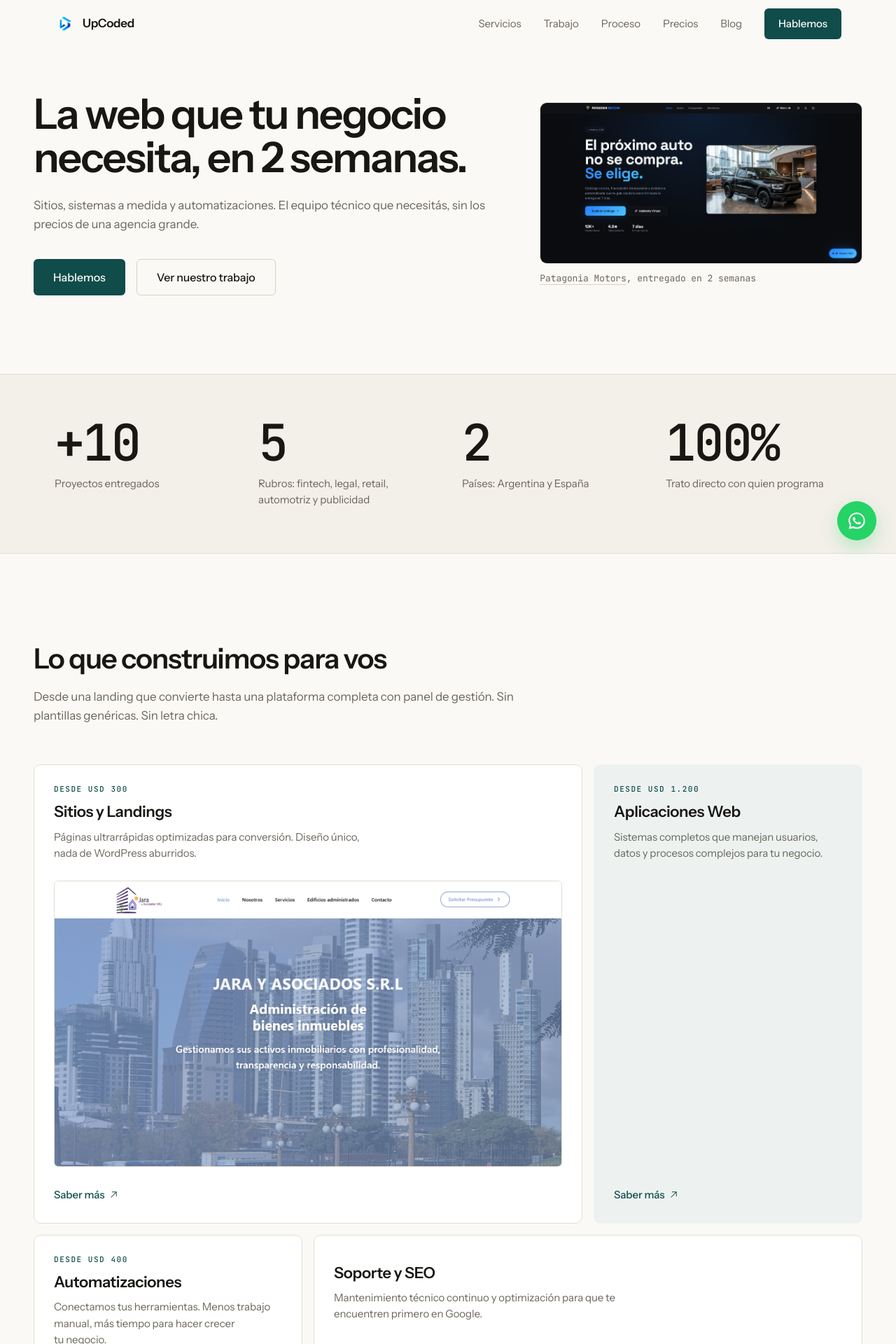
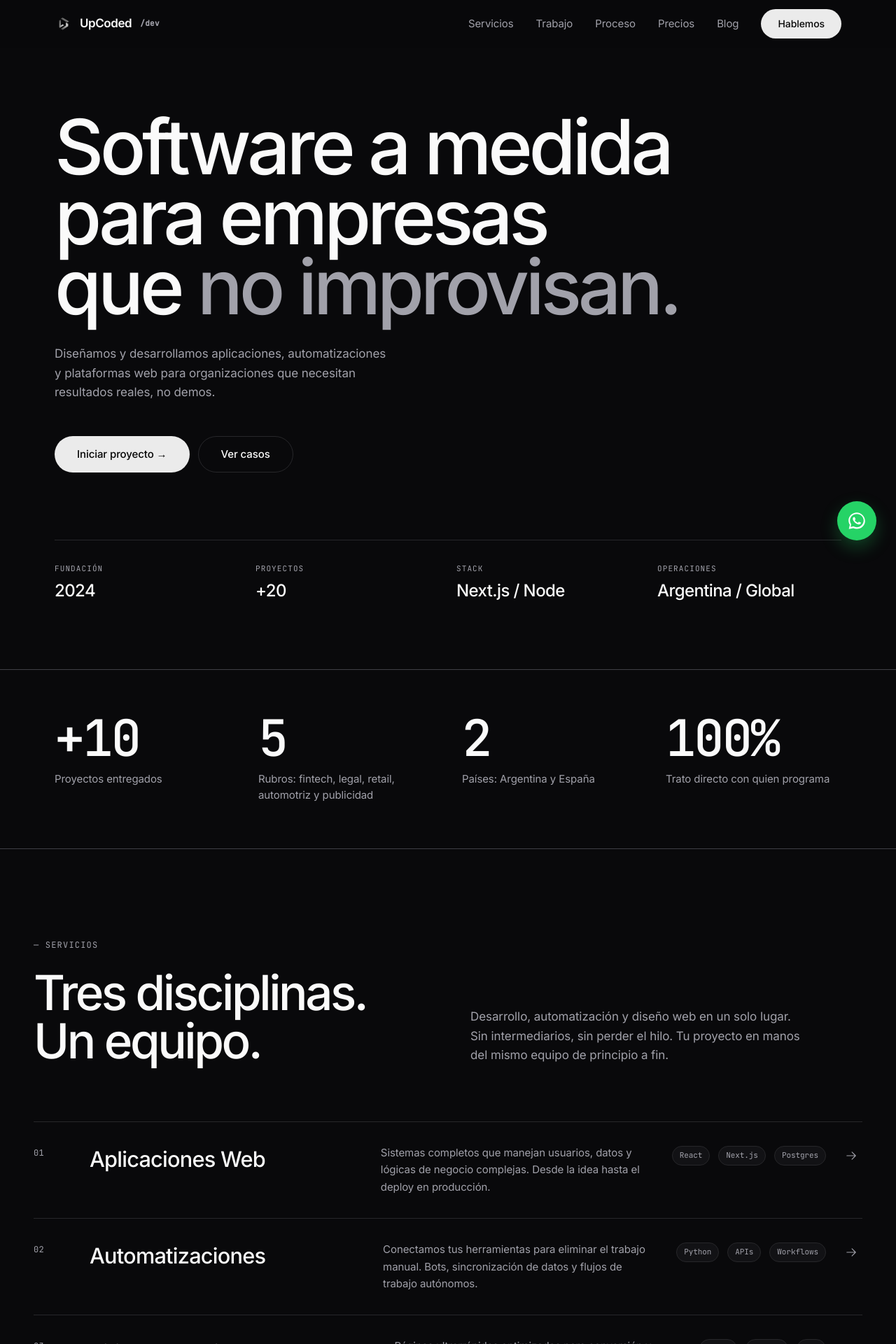
Before and after one commit to JuanGonzalez89/UpCoded-Landing, a Next.js app: page / in a window 1280 px wide. Shown: the top 1920 px of the page at 70% size. Built offline with nearby package versions, Linux system fonts and the light colour scheme.

Commit message:
refactor: dark mode y nuevo diseño estructural

```diff
--- a/src/app/globals.css
+++ b/src/app/globals.css
@@ -37,24 +37,14 @@
   }
 
   :focus-visible {
-    outline: 2px solid theme('colors.primary');
+    outline: 1px solid theme('colors.outline-variant');
     outline-offset: 2px;
     border-radius: 2px;
-  }
-
-  /* Dentro de un bloque de tinta el foco tiene que verse sobre fondo oscuro. */
-  .on-ink :focus-visible {
-    outline-color: theme('colors.accent-ink');
   }
 
   ::selection {
     background-color: theme('colors.primary');
     color: theme('colors.on-primary');
-  }
-
-  .on-ink ::selection {
-    background-color: theme('colors.accent-ink');
-    color: theme('colors.ink');
   }
 }
 
@@ -71,7 +61,7 @@
 
 /* MDX Blog Prose */
 .prose-upcoded {
-  color: #6c665c;
+  color: #A1A1AA;
   font-size: 1.0625rem;
   line-height: 1.7;
   max-width: 68ch;
@@ -82,7 +72,7 @@
   font-weight: 600;
   line-height: 1.15;
   letter-spacing: -0.025em;
-  color: #191713;
+  color: #FAFAFA;
   margin-top: 3rem;
   margin-bottom: 1rem;
 }
@@ -91,7 +81,7 @@
   font-size: 1.25rem;
   font-weight: 600;
   letter-spacing: -0.015em;
-  color: #191713;
+  color: #FAFAFA;
   margin-top: 2rem;
   margin-bottom: 0.75rem;
 }
@@ -101,7 +91,7 @@
 }
 
 .prose-upcoded strong {
-  color: #191713;
+  color: #FAFAFA;
   font-weight: 600;
 }
 
@@ -124,7 +114,7 @@
   top: 0.7em;
   width: 10px;
   height: 1px;
-  background-color: #0f4c4a;
+  background-color: #FAFAFA;
 }
 
 .prose-upcoded ol {
@@ -144,14 +134,14 @@
   content: counter(list-counter);
   position: absolute;
   left: 0;
-  color: #0f4c4a;
+  color: #FAFAFA;
   font-family: var(--font-jetbrains-mono), ui-monospace, monospace;
   font-size: 0.8125rem;
   font-variant-numeric: tabular-nums;
 }
 
 .prose-upcoded a {
-  color: #0f4c4a;
+  color: #FAFAFA;
   text-decoration: underline;
   text-decoration-thickness: 1px;
   text-underline-offset: 3px;
@@ -159,14 +149,14 @@
 }
 
 .prose-upcoded a:hover {
-  color: #0a3735;
+  color: #A1A1AA;
 }
 
 .prose-upcoded blockquote {
-  border-left: 2px solid #0f4c4a;
+  border-left: 2px solid #FAFAFA;
   padding: 0.25rem 0 0.25rem 1.5rem;
   margin: 2rem 0;
-  color: #191713;
+  color: #FAFAFA;
   font-size: 1.125rem;
   line-height: 1.5;
 }
@@ -174,15 +164,15 @@
 .prose-upcoded code {
   font-family: var(--font-jetbrains-mono), ui-monospace, monospace;
   font-size: 0.8125rem;
-  background: #f3efe9;
-  border: 1px solid #e3ddd3;
+  background: #18181B;
+  border: 1px solid #27272A;
   border-radius: 4px;
   padding: 0.15em 0.4em;
-  color: #0f4c4a;
+  color: #FAFAFA;
 }
 
 .prose-upcoded pre {
-  background: #191713;
+  background: #121215;
   border-radius: 10px;
   padding: 1.25rem;
   overflow-x: auto;
@@ -194,12 +184,12 @@
   border: none;
   padding: 0;
   font-size: 0.8125rem;
-  color: #8fc9c1;
+  color: #FAFAFA;
 }
 
 .prose-upcoded hr {
   border: none;
-  border-top: 1px solid #e3ddd3;
+  border-top: 1px solid #27272A;
   margin: 2.5rem 0;
 }
 
@@ -213,8 +203,8 @@
 .prose-upcoded th {
   text-align: left;
   padding: 0.75rem 1rem 0.75rem 0;
-  border-bottom: 1px solid #d8d1c6;
-  color: #191713;
+  border-bottom: 1px solid #3F3F46;
+  color: #FAFAFA;
   font-family: var(--font-jetbrains-mono), ui-monospace, monospace;
   font-size: 0.6875rem;
   text-transform: uppercase;
@@ -224,8 +214,8 @@
 
 .prose-upcoded td {
   padding: 0.75rem 1rem 0.75rem 0;
-  border-bottom: 1px solid #e3ddd3;
-  color: #6c665c;
+  border-bottom: 1px solid #27272A;
+  color: #A1A1AA;
 }
 
 .prose-upcoded tr:last-child td {
--- a/src/app/layout.tsx
+++ b/src/app/layout.tsx
@@ -1,13 +1,13 @@
 import type { Metadata, Viewport } from 'next';
-import { Instrument_Sans, JetBrains_Mono } from 'next/font/google';
+import { Inter, JetBrains_Mono } from 'next/font/google';
 import { WhatsAppFloat } from '@/components/ui/whatsapp-float';
 // @ts-ignore: global CSS is handled by Next.js
 import './globals.css';
 
-const instrumentSans = Instrument_Sans({
+const inter = Inter({
   subsets: ['latin'],
   display: 'swap',
-  variable: '--font-instrument-sans',
+  variable: '--font-instrument-sans', // Keeping the variable name so we don't break tailwind classes
 });
 
 const jetbrainsMono = JetBrains_Mono({
@@ -18,8 +18,8 @@ const jetbrainsMono = JetBrains_Mono({
 });
 
 export const viewport: Viewport = {
-  themeColor: '#FBF9F6',
-  colorScheme: 'light',
+  themeColor: '#09090B',
+  colorScheme: 'dark',
 };
 
 export const metadata: Metadata = {
@@ -203,7 +203,7 @@ export default function RootLayout({
   children,
 }: Readonly<{ children: React.ReactNode }>) {
   return (
-    <html lang="es-AR" className={`${instrumentSans.variable} ${jetbrainsMono.variable}`}>
+    <html lang="es-AR" className={`${inter.variable} ${jetbrainsMono.variable}`}>
       <head>
         <script
           type="application/ld+json"
--- a/src/components/sections/section-02-nav.tsx
+++ b/src/components/sections/section-02-nav.tsx
@@ -57,17 +57,17 @@ export default function NavSection() {
           className="mx-auto flex h-[68px] max-w-container-max items-center justify-between px-margin-mobile md:px-margin-desktop"
         >
           <Link
-            className="flex items-center gap-2.5 text-[1.0625rem] font-semibold tracking-[-0.02em] text-on-surface"
+            className="flex items-center gap-2.5 text-[1.0625rem] font-semibold tracking-tight text-on-surface"
             href="/"
           >
             <Image
               src="/portfolio/logo_upcoded/Logo_Upcoded_192x192.png"
               alt=""
-              width={30}
-              height={30}
-              className="object-contain"
+              width={26}
+              height={26}
+              className="object-contain grayscale invert"
             />
-            UpCoded
+            UpCoded<span className="font-mono text-[11px] text-on-surface-variant tracking-wide ml-0.5">/dev</span>
           </Link>
 
           <div className="hidden items-center gap-8 md:flex">
@@ -81,7 +81,7 @@ export default function NavSection() {
               </Link>
             ))}
             <Link
-              className="rounded-md bg-primary px-5 py-2.5 text-[0.9375rem] font-medium text-on-primary transition-colors duration-200 ease-upcoded hover:bg-primary-container active:scale-[0.98]"
+              className="rounded-full bg-primary px-6 py-2.5 text-[0.875rem] font-medium text-on-primary transition-opacity duration-200 ease-upcoded hover:opacity-85 active:scale-[0.98]"
               href="/#contacto"
             >
               Hablemos
@@ -115,7 +115,7 @@ export default function NavSection() {
               </Link>
             ))}
             <Link
-              className="mt-8 flex min-h-[52px] items-center justify-center rounded-md bg-primary px-6 text-base font-medium text-on-primary active:scale-[0.98]"
+              className="mt-8 flex min-h-[52px] items-center justify-center rounded-full bg-primary px-6 text-base font-medium text-on-primary active:scale-[0.98]"
               href="/#contacto"
               onClick={() => setMenuOpen(false)}
             >
--- a/src/components/sections/section-03-hero.tsx
+++ b/src/components/sections/section-03-hero.tsx
@@ -1,61 +1,63 @@
-import Image from 'next/image';
 import Link from 'next/link';
 import { FadeInView } from '@/components/ui/fade-in-view';
 
 export default function HeroSection() {
   return (
-    <section className="px-margin-mobile pb-20 pt-[104px] md:px-margin-desktop lg:pb-28 lg:pt-[132px]">
-      <div className="mx-auto grid max-w-container-max grid-cols-1 items-center gap-12 lg:grid-cols-12 lg:gap-14">
-        <FadeInView className="lg:col-span-7">
-          <h1 className="text-display-lg text-on-surface">
-            La web que tu negocio necesita, en 2 semanas.
+    <section className="relative flex min-h-[calc(100vh-68px)] flex-col overflow-hidden">
+      <div className="relative mx-auto flex w-full max-w-container-max flex-1 flex-col justify-between px-margin-mobile py-16 md:px-margin-desktop md:py-24">
+
+        <div className="mt-10 flex flex-col gap-8 md:mt-16">
+          <FadeInView>
+            <h1 className="m-0 max-w-[900px] text-[clamp(52px,8.5vw,122px)] font-medium leading-[0.92] tracking-tighter text-on-surface">
+              Software a medida para empresas que <span className="text-on-surface-variant">no improvisan.</span>
             </h1>
+          </FadeInView>
 
-          <p className="mt-6 max-w-measure text-body-md text-on-surface-variant">
-            Sitios, sistemas a medida y automatizaciones. El equipo técnico que necesitás, sin
-            los precios de una agencia grande.
+          <FadeInView delay={100}>
+            <p className="max-w-[480px] text-[1.0625rem] leading-relaxed text-on-surface-variant">
+              Diseñamos y desarrollamos aplicaciones, automatizaciones y plataformas web para organizaciones que necesitan resultados reales, no demos.
             </p>
+          </FadeInView>
 
-          <div className="mt-9 flex flex-col gap-3 sm:flex-row sm:gap-4">
+          <FadeInView delay={200}>
+            <div className="mt-4 flex flex-wrap items-center gap-3">
               <Link
-              className="inline-flex min-h-[52px] items-center justify-center rounded-md bg-primary px-7 text-base font-medium text-on-primary transition-colors duration-200 ease-upcoded hover:bg-primary-container active:scale-[0.98]"
+                className="inline-flex h-[52px] items-center justify-center rounded-full bg-primary px-8 text-[0.9375rem] font-medium text-on-primary transition-opacity duration-200 hover:opacity-85 active:scale-[0.98]"
                 href="#contacto"
               >
-              Hablemos
+                Iniciar proyecto &rarr;
               </Link>
               <Link
-              className="inline-flex min-h-[52px] items-center justify-center rounded-md border border-outline-strong px-7 text-base font-medium text-on-surface transition-colors duration-200 ease-upcoded hover:border-primary hover:text-primary active:scale-[0.98]"
+                className="inline-flex h-[52px] items-center justify-center rounded-full border border-outline px-8 text-[0.9375rem] font-medium text-on-surface transition-colors duration-200 hover:border-primary active:scale-[0.98]"
                 href="#portfolio"
               >
-              Ver nuestro trabajo
+                Ver casos
               </Link>
             </div>
           </FadeInView>
+        </div>
 
-        <FadeInView delay={120} className="lg:col-span-5">
-          <figure className="m-0">
-            <div className="overflow-hidden rounded-lg border border-outline-variant bg-surface-container">
-              <Image
-                src="/portfolio/Patagonia_Motors/Preview_Patagonia_Motors.png"
-                alt="Sitio de Patagonia Motors con el catálogo de vehículos en pantalla"
-                width={1200}
-                height={900}
-                priority
-                sizes="(min-width: 1024px) 42vw, 100vw"
-                className="h-auto w-full object-cover"
-              />
+        <FadeInView delay={300}>
+          <div className="mt-24 grid grid-cols-2 gap-6 border-t border-outline pt-8 md:grid-cols-4">
+            <div>
+              <p className="mb-1.5 font-mono text-[11px] uppercase tracking-widest text-on-surface-variant">Fundación</p>
+              <p className="text-2xl font-medium tracking-tight text-on-surface">2024</p>
             </div>
-            <figcaption className="mt-3 font-mono text-code-sm text-on-surface-variant">
-              <Link
-                className="underline decoration-outline-strong underline-offset-4 transition-colors duration-200 ease-upcoded hover:text-primary hover:decoration-primary"
-                href="/portfolio/patagonia-motors"
-              >
-                Patagonia Motors
-              </Link>
-              , entregado en 2 semanas
-            </figcaption>
-          </figure>
+            <div>
+              <p className="mb-1.5 font-mono text-[11px] uppercase tracking-widest text-on-surface-variant">Proyectos</p>
+              <p className="text-2xl font-medium tracking-tight text-on-surface">+20</p>
+            </div>
+            <div>
+              <p className="mb-1.5 font-mono text-[11px] uppercase tracking-widest text-on-surface-variant">Stack</p>
+              <p className="text-2xl font-medium tracking-tight text-on-surface">Next.js / Node</p>
+            </div>
+            <div>
+              <p className="mb-1.5 font-mono text-[11px] uppercase tracking-widest text-on-surface-variant">Operaciones</p>
+              <p className="text-2xl font-medium tracking-tight text-on-surface">Argentina / Global</p>
+            </div>
+          </div>
         </FadeInView>
+
       </div>
     </section>
   );
--- a/src/components/sections/section-05-services.tsx
+++ b/src/components/sections/section-05-services.tsx
@@ -1,54 +1,47 @@
-import Image from 'next/image';
 import Link from 'next/link';
-import { PiArrowUpRight } from 'react-icons/pi';
+import { PiArrowRight } from 'react-icons/pi';
 import { FadeInView } from '@/components/ui/fade-in-view';
 
 type Service = {
+  id: string;
   title: string;
   description: string;
-  price?: string;
   href: string;
-  /** Celda ancha del bento. Exactamente dos de las cuatro la usan. */
-  wide?: boolean;
-  /** Unica celda en tinta clara de acento, para romper el blanco sobre blanco. */
-  tinted?: boolean;
-  image?: { src: string; alt: string };
+  tags: string[];
 };
 
 const services: Service[] = [
   {
+    id: '01',
+    title: 'Aplicaciones Web',
+    description:
+      'Sistemas completos que manejan usuarios, datos y lógicas de negocio complejas. Desde la idea hasta el deploy en producción.',
+    href: '/servicios/aplicaciones-web-a-medida',
+    tags: ['React', 'Next.js', 'Postgres'],
+  },
+  {
+    id: '02',
+    title: 'Automatizaciones',
+    description:
+      'Conectamos tus herramientas para eliminar el trabajo manual. Bots, sincronización de datos y flujos de trabajo autónomos.',
+    href: '/servicios/automatizaciones',
+    tags: ['Python', 'APIs', 'Workflows'],
+  },
+  {
+    id: '03',
     title: 'Sitios y Landings',
     description:
-      'Páginas ultrarrápidas optimizadas para conversión. Diseño único, nada de WordPress aburridos.',
-    price: 'Desde USD 300',
+      'Páginas ultrarrápidas optimizadas para conversión y posicionamiento orgánico. Diseño único e interactivo.',
     href: '/servicios/landing-pages-profesionales',
-    wide: true,
-    image: {
-      src: '/portfolio/JaraYAsociados/JaraYAsociados_Preview.png',
-      alt: 'Landing institucional del estudio jurídico Jara y Asociados',
-    },
+    tags: ['UX/UI', 'Framer', 'SEO'],
   },
   {
-    title: 'Aplicaciones Web',
+    id: '04',
+    title: 'Soporte y Evolución',
     description:
-      'Sistemas completos que manejan usuarios, datos y procesos complejos para tu negocio.',
-    price: 'Desde USD 1.200',
-    href: '/servicios/aplicaciones-web-a-medida',
-    tinted: true,
-  },
-  {
-    title: 'Automatizaciones',
-    description:
-      'Conectamos tus herramientas. Menos trabajo manual, más tiempo para hacer crecer tu negocio.',
-    price: 'Desde USD 400',
-    href: '/servicios/automatizaciones',
-  },
-  {
-    title: 'Soporte y SEO',
-    description:
-      'Mantenimiento técnico continuo y optimización para que te encuentren primero en Google.',
+      'Mantenimiento técnico continuo, optimización de performance y nuevas features para que tu plataforma nunca quede obsoleta.',
     href: '/servicios/desarrollo-web-argentina',
-    wide: true,
+    tags: ['Cloud', 'DevOps', 'Scale'],
   },
 ];
 
@@ -56,66 +49,62 @@ export default function ServicesSection() {
   return (
     <section className="px-margin-mobile py-24 md:px-margin-desktop lg:py-32" id="servicios">
       <div className="mx-auto max-w-container-max">
-        <div className="max-w-measure">
-          <h2 className="text-headline-lg text-on-surface">Lo que construimos para vos</h2>
-          <p className="mt-5 text-body-md text-on-surface-variant">
-            Desde una landing que convierte hasta una plataforma completa con panel de gestión.
-            Sin plantillas genéricas. Sin letra chica.
-          </p>
+        <div className="mb-20 grid grid-cols-1 items-end gap-8 md:grid-cols-2 md:gap-16">
+          <div>
+            <FadeInView>
+              <p className="mb-6 font-mono text-[12px] uppercase tracking-widest text-on-surface-variant">
+                — Servicios
+              </p>
+            </FadeInView>
+            <FadeInView delay={100}>
+              <h2 className="m-0 text-[clamp(36px,5.4vw,72px)] font-medium leading-none tracking-tighter text-on-surface">
+                Tres disciplinas.<br />Un equipo.
+              </h2>
+            </FadeInView>
+          </div>
+          <FadeInView delay={200}>
+            <p className="m-0 max-w-[480px] text-[1.0625rem] leading-relaxed text-on-surface-variant">
+              Desarrollo, automatización y diseño web en un solo lugar. Sin intermediarios, sin perder el hilo. Tu proyecto en manos del mismo equipo de principio a fin.
+            </p>
+          </FadeInView>
         </div>
 
-        <div className="mt-14 grid grid-cols-1 gap-4 lg:grid-cols-3">
+        <div>
           {services.map((service, i) => (
-            <FadeInView
-              key={service.title}
-              delay={i * 70}
-              className={service.wide ? 'lg:col-span-2' : 'lg:col-span-1'}
-            >
+            <FadeInView key={service.id} delay={i * 100}>
               <Link
                 href={service.href}
-                className={`group flex h-full flex-col rounded-lg border p-7 transition-[transform,border-color] duration-200 ease-upcoded hover:-translate-y-[3px] hover:border-primary active:scale-[0.99] ${
-                  service.tinted
-                    ? 'border-transparent bg-primary-tint'
-                    : 'border-outline-variant bg-surface-container'
-                }`}
+                className="group grid grid-cols-1 items-start gap-4 border-t border-outline py-7 transition-colors duration-200 hover:border-on-surface md:grid-cols-[48px_1fr_auto] lg:grid-cols-[48px_1fr_1fr_auto] lg:gap-8 lg:py-8"
               >
-                {service.price ? (
-                  <p className="font-mono text-label-caps uppercase text-primary">
-                    {service.price}
-                  </p>
-                ) : null}
+                <p className="pt-[6px] font-mono text-[12px] tracking-wide text-on-surface-variant leading-none">
+                  {service.id}
+                </p>
 
-                <h3 className="mt-3 text-headline-md text-on-surface">{service.title}</h3>
+                <h3 className="text-[clamp(22px,2.4vw,32px)] font-medium leading-snug tracking-tight text-on-surface transition-colors duration-200 group-hover:text-primary lg:col-span-1">
+                  {service.title}
+                </h3>
 
-                <p className="mt-2.5 max-w-[46ch] text-body-sm text-on-surface-variant">
+                <p className="hidden max-w-[380px] text-[0.9375rem] leading-relaxed text-on-surface-variant lg:block">
                   {service.description}
                 </p>
 
-                {/* Las capturas son de pagina completa, muy altas. Se recortan a 16/9
-                    desde arriba para que la celda ancha no desbalancee el bento. */}
-                {service.image ? (
-                  <div className="relative mt-7 aspect-[16/9] overflow-hidden rounded-md border border-outline-variant">
-                    <Image
-                      src={service.image.src}
-                      alt={service.image.alt}
-                      fill
-                      sizes="(min-width: 1024px) 60vw, 100vw"
-                      className="object-cover object-top"
-                    />
+                <div className="flex flex-wrap items-center gap-2 md:gap-3">
+                  {service.tags.map((tag) => (
+                    <span
+                      key={tag}
+                      className="rounded-full border border-outline bg-surface-dim px-2.5 py-1 font-mono text-[11px] text-on-surface-variant transition-colors group-hover:border-outline-variant"
+                    >
+                      {tag}
+                    </span>
+                  ))}
+                  <div className="ml-2 flex h-8 w-8 items-center justify-center rounded-full border border-transparent text-on-surface-variant transition-all duration-200 group-hover:border-outline group-hover:-rotate-45 group-hover:bg-surface-dim group-hover:text-on-surface">
+                    <PiArrowRight size={18} />
                   </div>
-                ) : null}
-
-                <span className="mt-auto flex items-center gap-1.5 pt-7 text-[0.9375rem] font-medium text-primary">
-                  Saber más
-                  <PiArrowUpRight
-                    aria-hidden
-                    size={15}
-                    className="transition-transform duration-200 ease-upcoded group-hover:translate-x-0.5 group-hover:-translate-y-0.5"
-                  />
-                </span>
+                </div>
               </Link>
             </FadeInView>
           ))}
+          <div className="border-t border-outline"></div>
         </div>
       </div>
     </section>
--- a/tailwind.config.ts
+++ b/tailwind.config.ts
@@ -17,62 +17,42 @@ const config: Config = {
     extend: {
       colors: {
         // Acento
-        primary: '#0F4C4A',
-        'primary-container': '#0A3735',
-        'primary-fixed': '#0A3735',
-        'primary-fixed-dim': '#0A3735',
-        'on-primary': '#FBF9F6',
-        'on-primary-container': '#FBF9F6',
-        'on-primary-fixed': '#FBF9F6',
-        'on-primary-fixed-variant': '#DCEAE7',
-        'primary-tint': '#EDF2F1',
-        'surface-tint': '#0F4C4A',
-        'inverse-primary': '#8FC9C1',
+        primary: '#EBEBEB',
+        'on-primary': '#050505',
+        'primary-container': '#1A1A1A',
+        'on-primary-container': '#EBEBEB',
 
-        // Superficies claras
-        background: '#FBF9F6',
-        surface: '#FBF9F6',
-        'surface-dim': '#F3EFE9',
-        'surface-bright': '#FFFFFF',
-        'surface-container-lowest': '#FFFFFF',
-        'surface-container-low': '#F3EFE9',
-        'surface-container': '#FFFFFF',
-        'surface-container-high': '#FFFFFF',
-        'surface-container-highest': '#F3EFE9',
-        'surface-variant': '#F3EFE9',
+        // Superficies
+        background: '#09090B',
+        surface: '#09090B',
+        'surface-dim': '#121215',
+        'surface-bright': '#18181B',
+        'surface-container': '#121215',
+        'surface-variant': '#18181B',
 
-        // Tinta / texto
-        'on-background': '#191713',
-        'on-surface': '#191713',
-        'on-surface-variant': '#6C665C',
-        outline: '#8E877B',
-        'outline-variant': '#E3DDD3',
-        'outline-strong': '#D8D1C6',
+        // Texto
+        'on-background': '#FAFAFA',
+        'on-surface': '#FAFAFA',
+        'on-surface-variant': '#A1A1AA',
 
-        // Bloques oscuros deliberados
-        ink: '#191713',
-        'ink-container': '#211E19',
-        'ink-outline': '#38342D',
-        'on-ink': '#FBF9F6',
-        'on-ink-variant': '#A8A196',
-        'accent-ink': '#8FC9C1',
-        'inverse-surface': '#191713',
-        'inverse-on-surface': '#FBF9F6',
+        // Bordes (1px lines)
+        outline: '#27272A',
+        'outline-variant': '#3F3F46',
+        'outline-strong': '#52525B',
 
-        // Neutros secundarios (compatibilidad con el sistema anterior)
-        secondary: '#6C665C',
-        'secondary-container': '#F3EFE9',
-        'on-secondary': '#FBF9F6',
-        'on-secondary-container': '#191713',
-        tertiary: '#8E877B',
-        'tertiary-container': '#F3EFE9',
-        'on-tertiary': '#FBF9F6',
-        'on-tertiary-container': '#191713',
+        // Para retrocompatibilidad y utilidades (ink no se usa más pero lo apuntamos al dark)
+        ink: '#FAFAFA',
+        'ink-container': '#18181B',
+        'on-ink': '#050505',
+        'accent-ink': '#EBEBEB',
 
-        error: '#9B2C1C',
-        'error-container': '#F7E4E0',
-        'on-error': '#FBF9F6',
-        'on-error-container': '#6B1E13',
+        // Neutros secundarios
+        secondary: '#A1A1AA',
+        'secondary-container': '#18181B',
+        'on-secondary': '#050505',
+
+        error: '#EF4444',
+        'on-error': '#FAFAFA',
       },
 
       /**
```
Also changed, not shown: src/components/sections/section-06-work.tsx (+40 -51 lines). Lines whose indentation alone changed are shown as unchanged.
